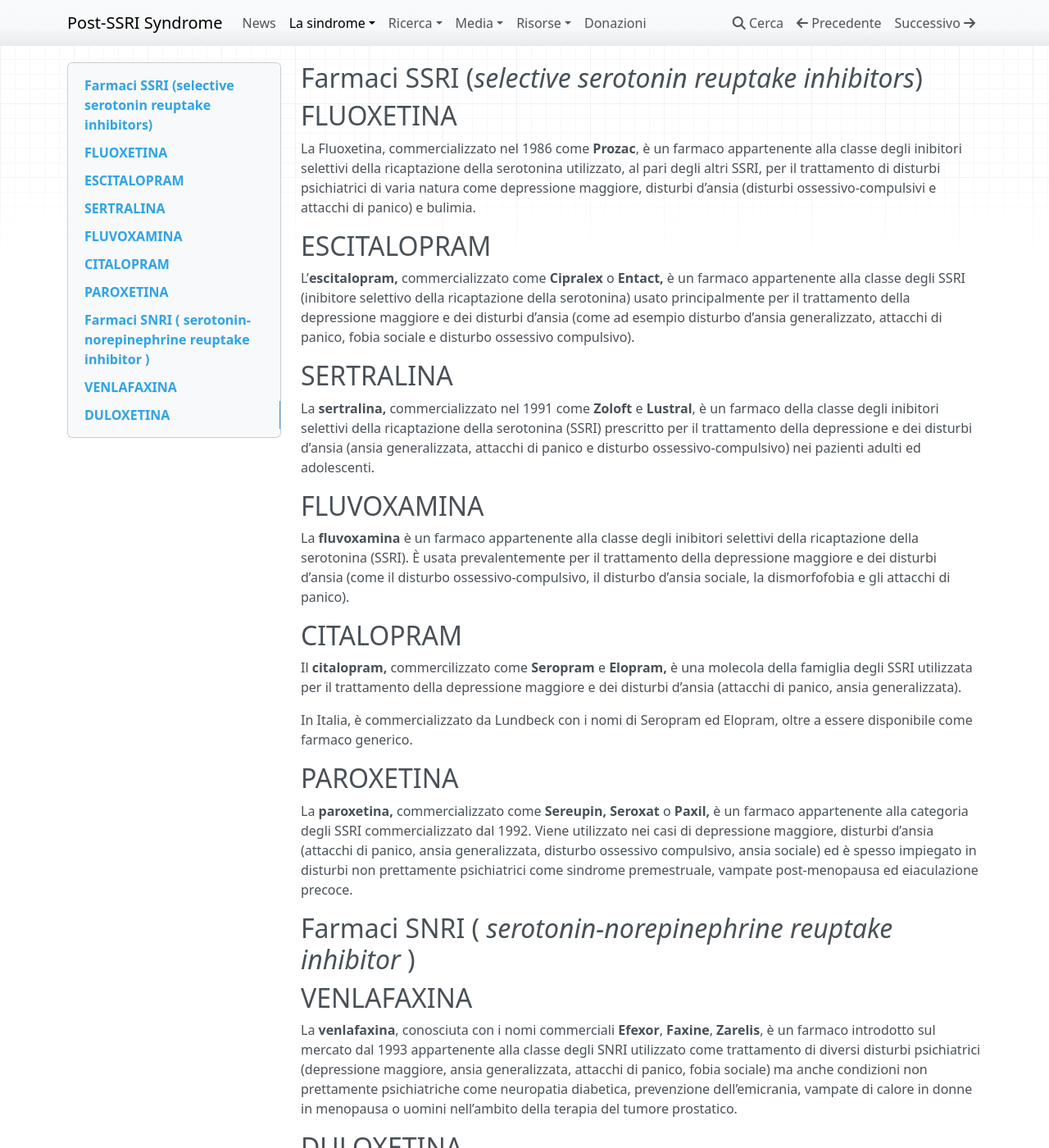
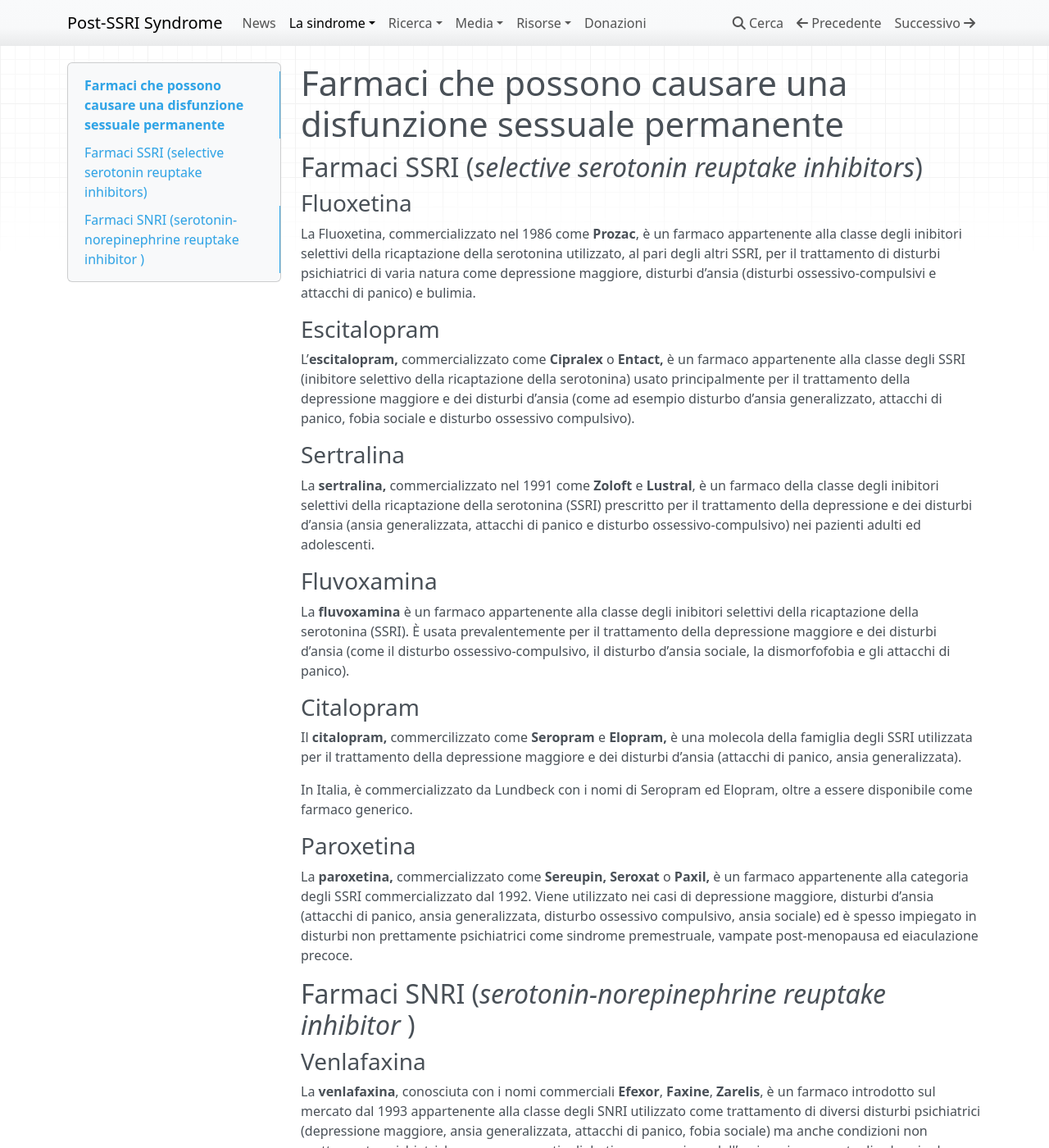
Before and after one commit to postssrisyndrome/windmill, an MkDocs documentation site: the page built from docs/la-sindrome/farmaci.md, in a window 1280 px wide and 1400 px high. Shown: the whole window at 82% size. Built offline with MkDocs 1.6.1, drawn with Linux system fonts in a browser that asks for light colours; nearby versions of some CDN libraries.

Commit message:
farmaci.md: meta, formattazione headers

```diff
--- a/docs/la-sindrome/farmaci.md
+++ b/docs/la-sindrome/farmaci.md
@@ -1,44 +1,44 @@
 ---
-slug: antidepressants
-title: Farmaci antidepressivi
-sidebar_label: Farmaci antidepressivi
+title: Farmaci
+---
 
----
-## **Farmaci SSRI (_selective serotonin reuptake inhibitors_)**
+# Farmaci che possono causare una disfunzione sessuale permanente
 
-## **FLUOXETINA**
+## Farmaci SSRI (_selective serotonin reuptake inhibitors_)
+
+### Fluoxetina
 
 La Fluoxetina, commercializzato nel 1986 come **Prozac**, è un farmaco appartenente alla classe degli inibitori selettivi della ricaptazione della serotonina utilizzato, al pari degli altri SSRI, per il trattamento di disturbi psichiatrici di varia natura come depressione maggiore, disturbi d’ansia (disturbi ossessivo-compulsivi e attacchi di panico) e bulimia.
 
-## **ESCITALOPRAM**
+### Escitalopram
 
 L’**escitalopram,** commercializzato come **Cipralex** o **Entact,** è un farmaco appartenente alla classe degli SSRI (inibitore selettivo della ricaptazione della serotonina) usato principalmente per il trattamento della depressione maggiore e dei disturbi d’ansia (come ad esempio disturbo d’ansia generalizzato, attacchi di panico, fobia sociale e disturbo ossessivo compulsivo).
 
-## **SERTRALINA**
+### Sertralina
 
 La **sertralina,** commercializzato nel 1991 come **Zoloft** e **Lustral**, è un farmaco della classe degli inibitori selettivi della ricaptazione della serotonina (SSRI) prescritto per il trattamento della depressione e dei disturbi d’ansia (ansia generalizzata, attacchi di panico e disturbo ossessivo-compulsivo) nei pazienti adulti ed adolescenti.
 
-## **FLUVOXAMINA**
+### Fluvoxamina
 
 La **fluvoxamina** è un farmaco appartenente alla classe degli inibitori selettivi della ricaptazione della serotonina (SSRI). È usata prevalentemente per il trattamento della depressione maggiore e dei disturbi d’ansia (come il disturbo ossessivo-compulsivo, il disturbo d’ansia sociale, la dismorfofobia e gli attacchi di panico).
 
-## **CITALOPRAM**
+### Citalopram
 
 Il **citalopram,** commercilizzato come **Seropram** e **Elopram,** è una molecola della famiglia degli SSRI utilizzata per il trattamento della depressione maggiore e dei disturbi d’ansia (attacchi di panico, ansia generalizzata).
 
 In Italia, è commercializzato da Lundbeck con i nomi di Seropram ed Elopram, oltre a essere disponibile come farmaco generico.
 
-## **PAROXETINA**
+### Paroxetina
 
 La **paroxetina,** commercializzato come **Sereupin, Seroxat** o **Paxil,** è un farmaco appartenente alla categoria degli SSRI commercializzato dal 1992. Viene utilizzato nei casi di depressione maggiore, disturbi d’ansia (attacchi di panico, ansia generalizzata, disturbo ossessivo compulsivo, ansia sociale) ed è spesso impiegato in disturbi non prettamente psichiatrici come sindrome premestruale, vampate post-menopausa ed eiaculazione precoce.
 
-## **Farmaci SNRI ( _serotonin-norepinephrine reuptake inhibitor_ )**
+## Farmaci SNRI (_serotonin-norepinephrine reuptake inhibitor_ )
 
-## **VENLAFAXINA**
+### Venlafaxina
 
 La **venlafaxina**, conosciuta con i nomi commerciali **Efexor**, **Faxine**, **Zarelis**, è un farmaco introdotto sul mercato dal 1993 appartenente alla classe degli SNRI utilizzato come trattamento di diversi disturbi psichiatrici (depressione maggiore, ansia generalizzata, attacchi di panico, fobia sociale) ma anche condizioni non prettamente psichiatriche come neuropatia diabetica, prevenzione dell’emicrania, vampate di calore in donne in menopausa o uomini nell’ambito della terapia del tumore prostatico.
 
-## **DULOXETINA**
+### Duloxetina
 
 La **duloxetina** è il principio attivo di un antidepressivo appartenente alla classe degli SNRI commercializzato con i nomi di **Cymbalta** e **Xeristar.**
 
```
